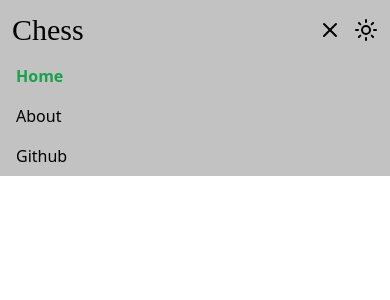
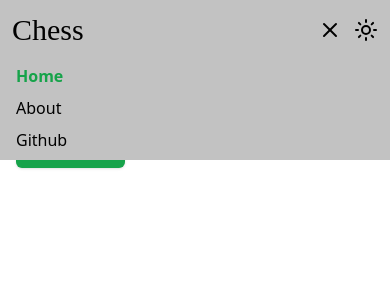
Before and after one commit to Amaan-Kazi/Chess, a Next.js app in the folder frontend/: page / in a window 390 px wide. Both pictures are taken after a click on the button 330 px from the left and 30 px from the top of the page. Shown: the top 300 px of the page. Built offline with nearby package versions, Linux system fonts and the light colour scheme; a web font is replaced by a local one.

Commit message:
link hover

```diff
--- a/frontend/src/components/navbar.tsx
+++ b/frontend/src/components/navbar.tsx
@@ -49,11 +49,15 @@ export default function Navbar({ activePage }: { activePage: string }) {
               <a
                 key={index}
                 href={link.href}
-                className={`block px-4 py-2 md:py-0 ${
+                className={`block mx-4 my-2 md:py-0 relative group ${
                   activePage === link.label && "text-primary font-bold"
                 }`}
               >
                 {link.label}
+                {/* Underline effect */}
+                <span
+                  className={`absolute left-1/2 bottom-0 h-[2px] w-0 ${activePage !== link.label ? 'bg-primary' : theme === 'light' ? 'bg-black' : 'bg-white'} transition-all duration-300 ease-out group-hover:w-full group-hover:left-0`}
+                ></span>
               </a>
             ))}
           </div>
```
